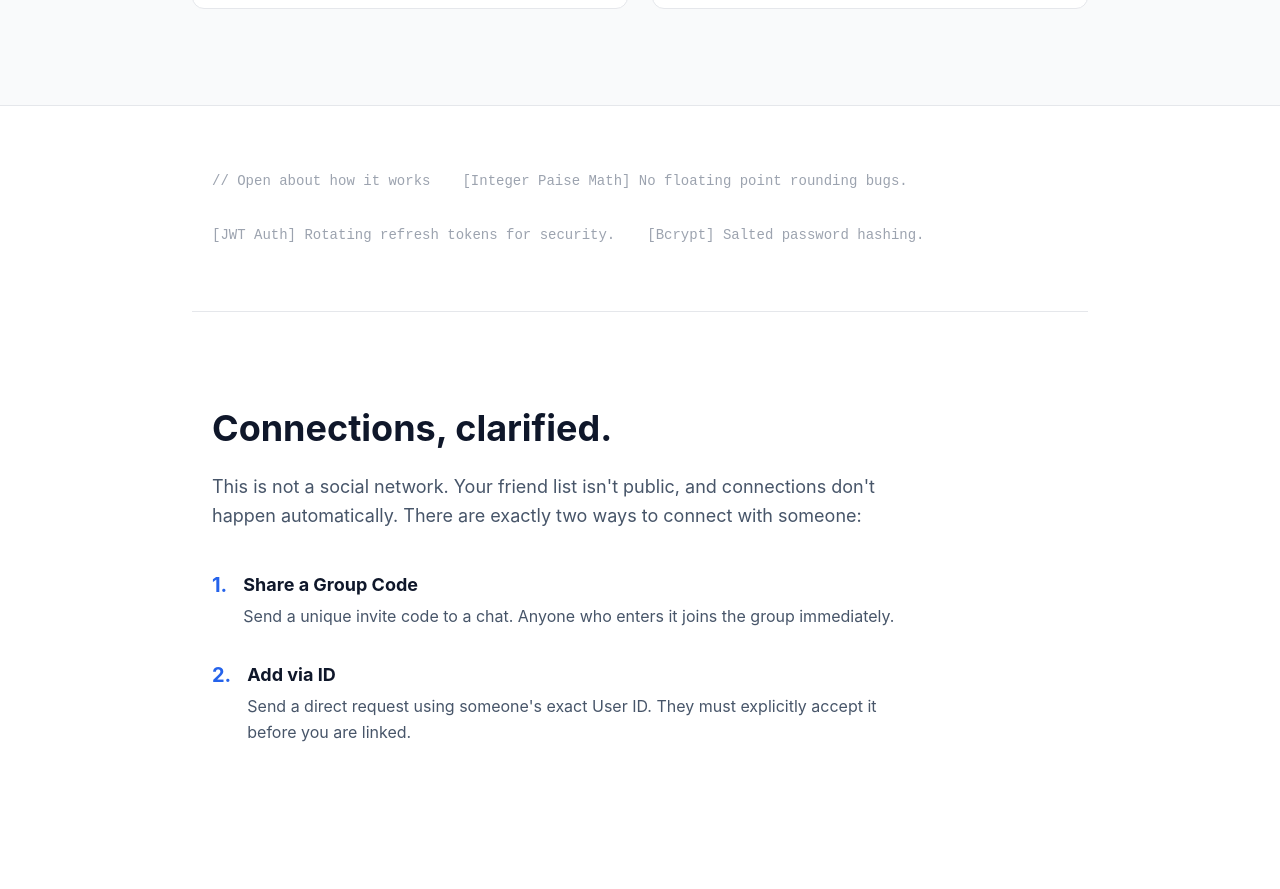
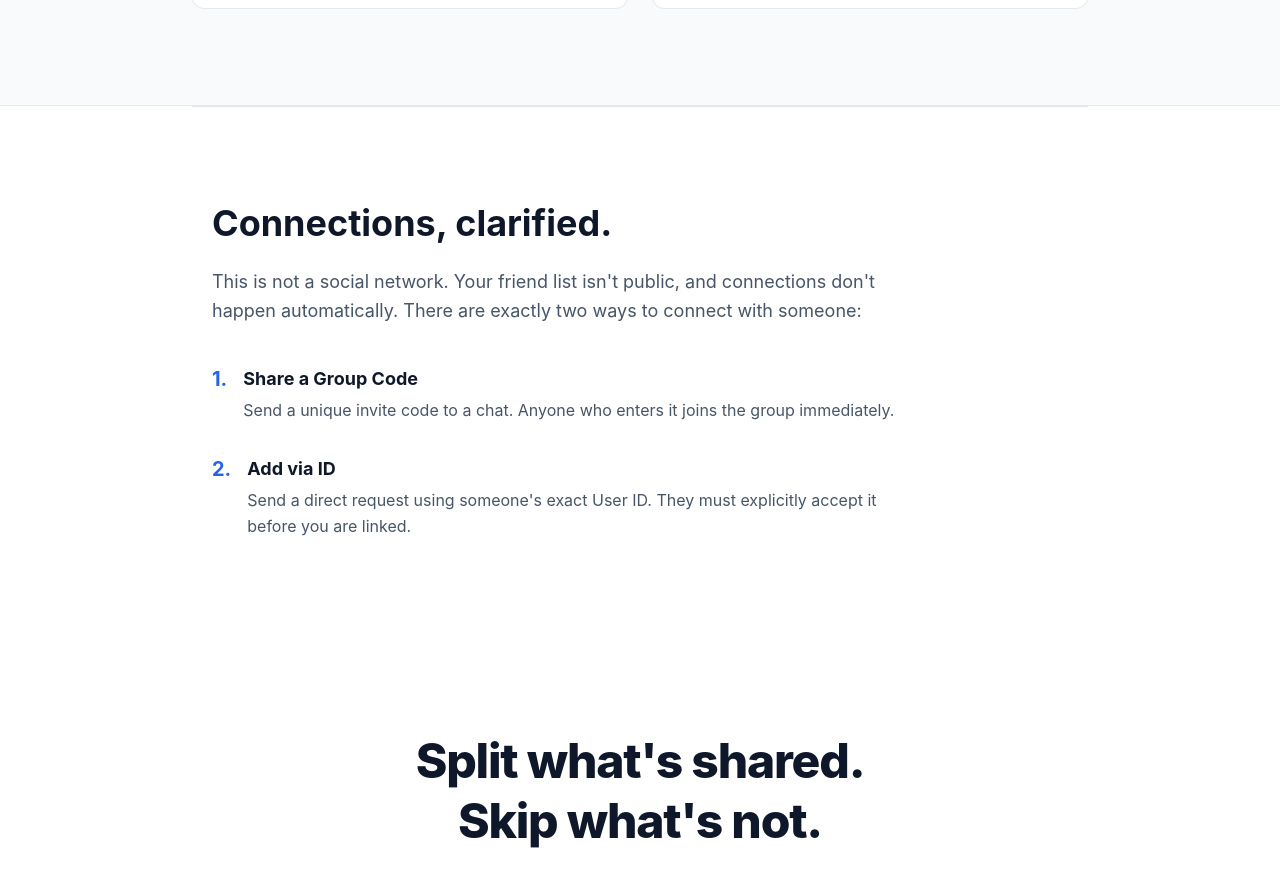
Before and after one commit to shivendra911/Evn-ExpenseTracker, a Next.js app: page / in a window 1280 px wide. Shown: the part 2639-3528 px from the top of the page. Built offline with nearby package versions, Linux system fonts and the light colour scheme; no server answers.

Commit message:
Remove confusing code-like text strip from landing page

```diff
--- a/src/app/page.tsx
+++ b/src/app/page.tsx
@@ -176,15 +176,6 @@ export default function LandingPage() {
           </div>
         </section>
 
-        {/* 5. Trust / credibility strip */}
-        <section className="py-12 md:py-16 px-5 max-w-4xl mx-auto w-full">
-          <div className="flex flex-col md:flex-row flex-wrap gap-4 md:gap-8 text-[var(--text-muted)] text-sm font-mono leading-relaxed">
-            <div>// Open about how it works</div>
-            <div>[Integer Paise Math] No floating point rounding bugs.</div>
-            <div>[JWT Auth] Rotating refresh tokens for security.</div>
-            <div>[Bcrypt] Salted password hashing.</div>
-          </div>
-        </section>
 
         {/* 6. Friends & Groups */}
         <section className="py-12 md:py-24 px-5 max-w-4xl mx-auto w-full border-t border-[var(--border-default)]">
```
